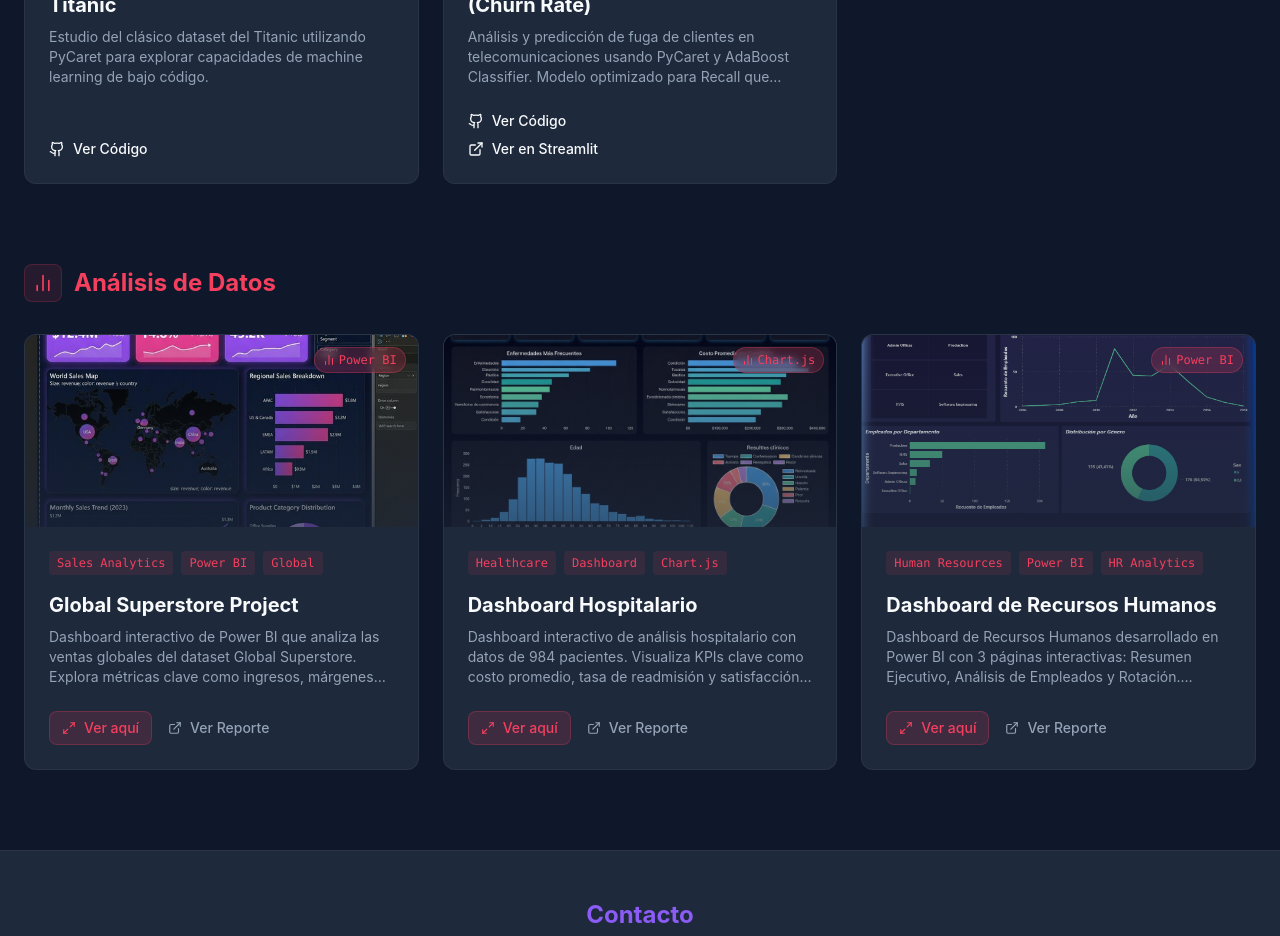
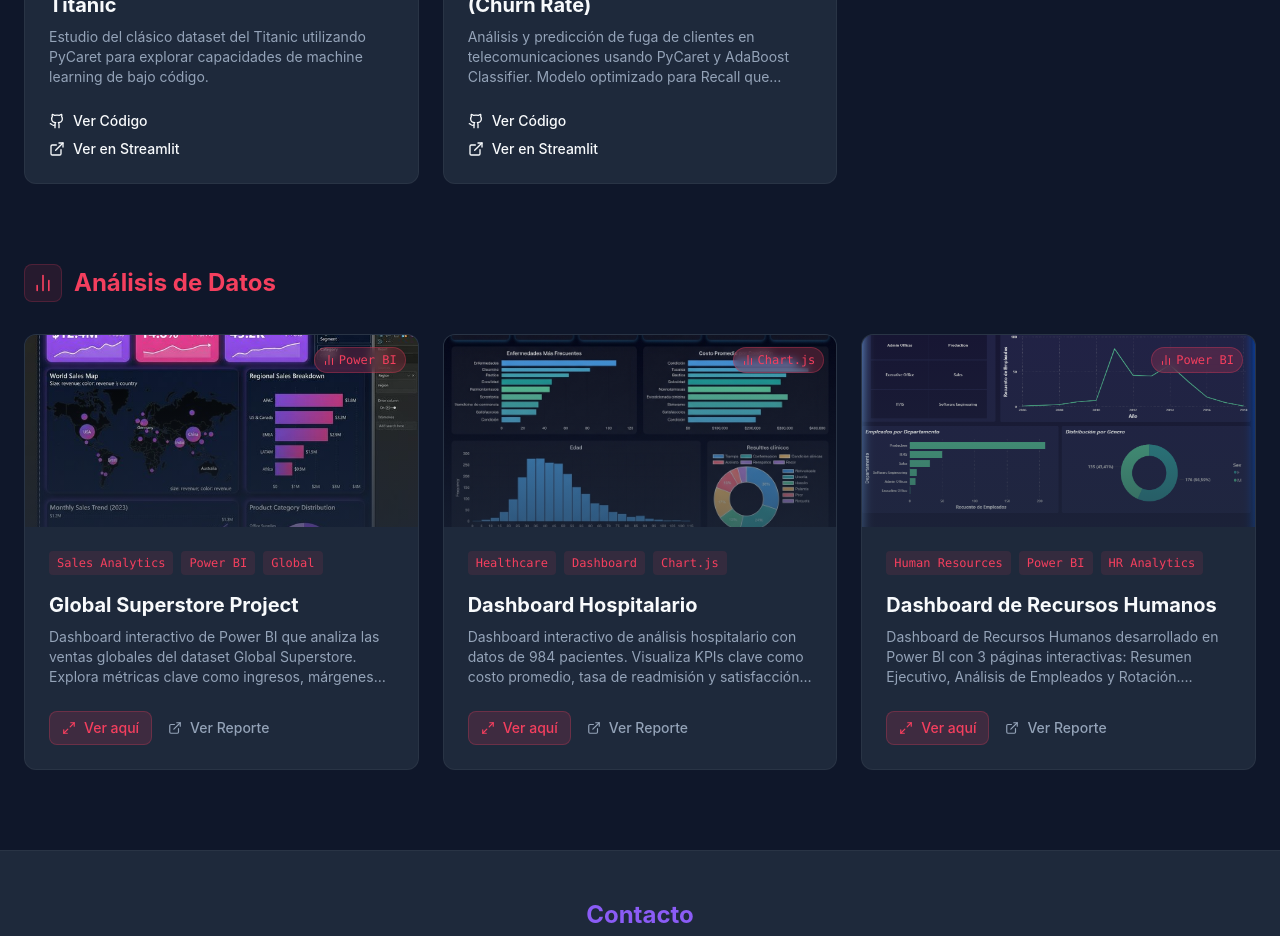
Before and after one commit to Dandlrt09/Portafolio_Personal, a React (Vite) app: page / in a window 1280 px wide. Shown: the part 2300-3236 px from the top of the page. Built offline with nearby package versions, Linux system fonts and the light colour scheme.

Commit message:
feat: add Streamlit link to Titanic Survival project

```diff
--- a/src/data/projects.js
+++ b/src/data/projects.js
@@ -61,6 +61,7 @@ export const projects = [
         tech: ["PyCaret", "Pandas", "NumPy"],
         image: titanicImg,
         link: "https://github.com/Dandlrt09/DataScience_Proyects/blob/main/Proyecto%204/Main.ipynb",
+        streamlit: "https://supervivencia-titanic.streamlit.app",
         stars: 5,
         topics: ["PyCaret", "Classification"]
     },
```
